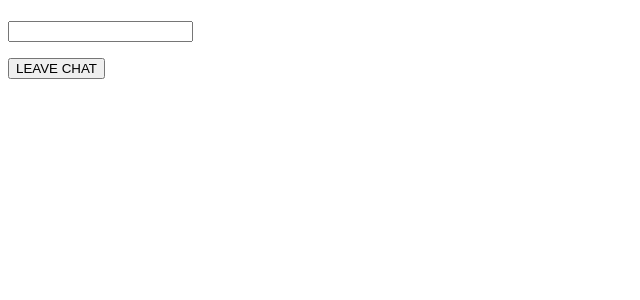
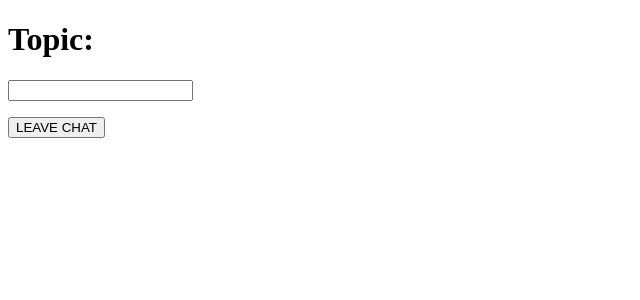
Before and after one commit to emilgsalmi/4Chat, a React (Vite) app in the folder client/: page /room in a window 1280 px wide. Shown: the top 300 px of the page, without its empty margins (0-640 px from the left). Built offline with nearby package versions, Linux system fonts and the light colour scheme.

Commit message:
added some html

```diff
--- a/client/src/views/Room.tsx
+++ b/client/src/views/Room.tsx
@@ -52,9 +52,10 @@ function Room() {
 
 	return (
 		<div>
-			<h1>{myRoom}</h1>
+			<h1>Topic: {myRoom}</h1>
 
 			<div className="chatbox">
+
 
 				<p>{whoIsTyping}</p>
 				<input type="text" onChange={(e) => {
```
